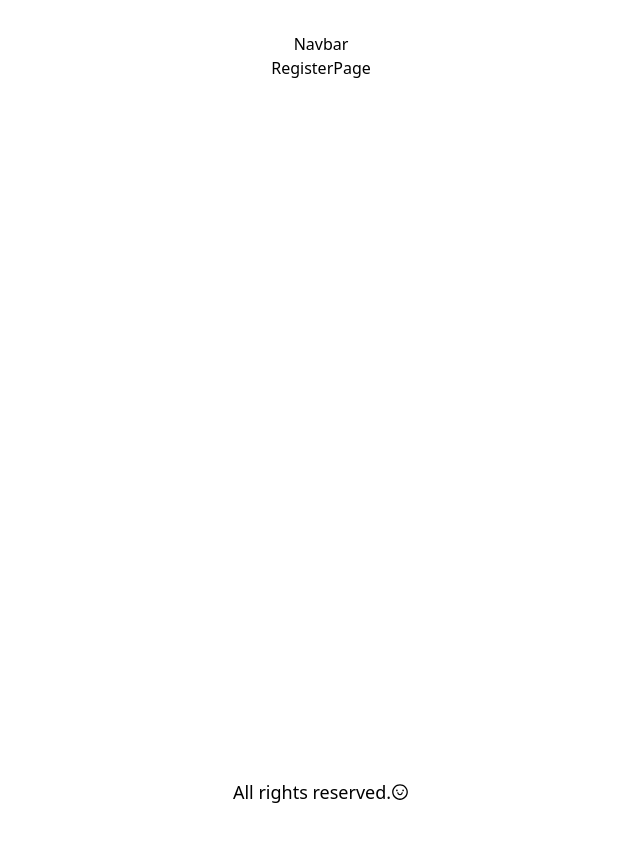
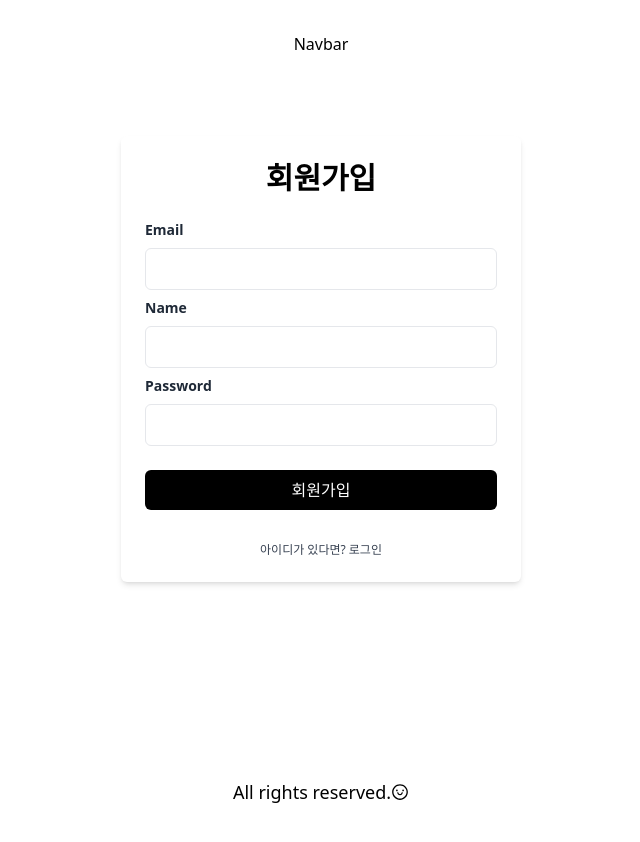
Before and after one commit to Jinacker/FullStack-Shop_App, a React (Vite) app in the folder FRONTEND/: page /register in a window 1280 px wide. Shown: the top 842 px of the page, without its empty margins (319-959 px from the left). Built offline with nearby package versions, Linux system fonts and the light colour scheme.

Commit message:
feat: 회원가입 UI 완성 date: 2025/05/01 1.회원가입 UI를 완성했다. 2. block을 써야 개별 조작 가능

```diff
--- a/FRONTEND/src/pages/RegisterPage/index.jsx
+++ b/FRONTEND/src/pages/RegisterPage/index.jsx
@@ -2,7 +2,65 @@
 
 const RegisterPage = () => {
   return (
-    <div>RegisterPage</div>
+    <section className='flex flex-col justify-center mt-20 max-w-[400px] m-auto'>
+      <div className = 'p-6 bg-white rounded-md shadow-md'>
+      <div>
+        <h1 className='text-3xl font-semibold text-center'>
+        회원가입
+        </h1>
+      </div>
+      <form className='mt-6'>
+        <div className ='mb-2'>
+          <label
+          htmlFor = 'email'
+          className='block text-sm font-semibold text-gray-800 text-left'
+          >Email</label>
+          <input
+          type='email'
+          id ='email'
+          className='w-full px-4 py-2 mt-2 bg-white border rounded-md'
+          ></input>
+        </div>
+
+        <div className ='mb-2'>
+          <label
+          htmlFor = 'name'
+          className='block text-left text-sm font-semibold text-gray-800'
+          >Name</label>
+          <input
+          type='name'
+          id ='name'
+          className='w-full px-4 py-2 mt-2 bg-white border rounded-md'
+          ></input>
+        </div>
+
+        <div className ='mb-2'>
+          <label
+          htmlFor = 'password'
+          className='block text-left text-sm font-semibold text-gray-800'
+          >Password</label>
+          <input
+          type='password'
+          id ='password'
+          className='w-full px-4 py-2 mt-2 bg-white border rounded-md'
+          ></input>
+        </div>
+
+        <div className='mt-6'>
+        <button type='submit' className = 'w-full bg-black text-white px-4 py-2 rounded-md hover:bg-gray-700 duration-200'>
+          회원가입
+        </button>
+      </div>
+
+      <p className = 'mt-8 text-xs font-light text-center text-gray-700'>
+        아이디가 있다면? {" "}
+      <a href='/login' className = 'font-medium hover:underline'>
+      로그인
+      </a>
+      </p>
+      </form>
+      </div>
+    </section>
   )
 }
 
```
